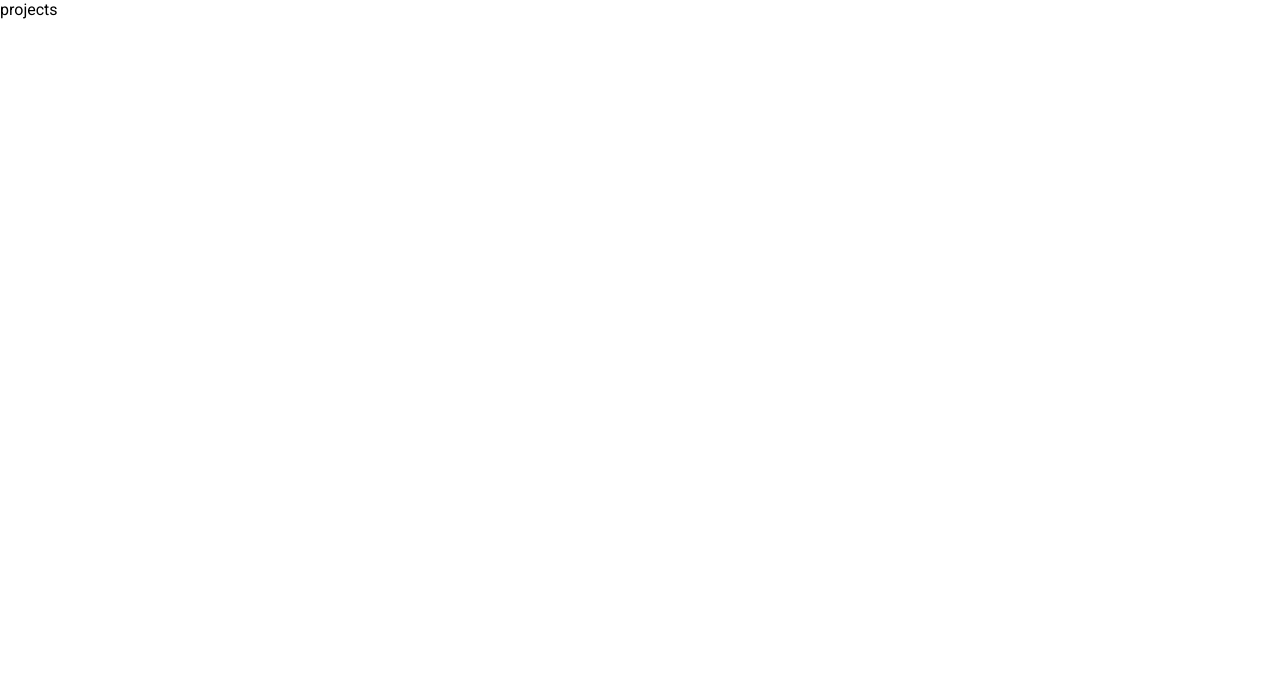
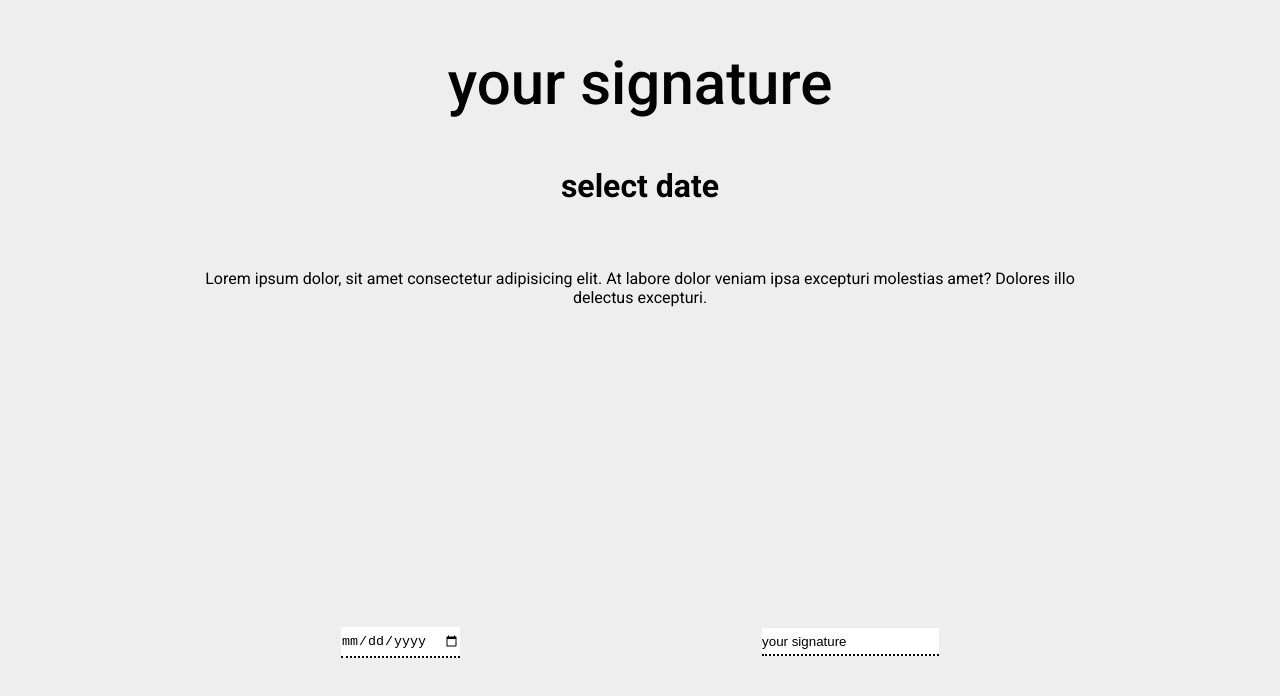
Before and after one commit to mariamnozadze/building-react-projects, a React (Create React App) app: page / in a window 1280 px wide. Shown: the top 696 px of the page. Built offline with nearby package versions, Linux system fonts and the light colour scheme.

Commit message:
- simple e signature project

```diff
--- a/src/App.js
+++ b/src/App.js
@@ -1,9 +1,10 @@
 import React from "react";
 import "./App.css"
+import Esignature from "./projects/01-e-signature-app/Esignature";
 
 function App() {
   return <div className="App">
-    projects
+    <Esignature />
   </div>;
 }
 
--- /dev/null
+++ b/src/projects/01-e-signature-app/Esignature.jsx
@@ -0,0 +1,51 @@
+import React, { useState } from "react";
+import Title from "../components/Title";
+
+export default function Esignature() {
+  const [name, setName] = useState("your signature");
+  const [date, setDate] = useState("select date");
+
+  const handleNameChange = (e) => {
+    // console.log(e.target.value)
+    setName(e.target.value);
+  };
+  const handleDateChange = (e) => {
+    setDate(e.target.value);
+  }
+
+  const inputStyle = {
+    border: "none",
+    borderBottom: "2px dotted",
+    outline: "none",
+    padding: ".35rem 0",
+  };
+
+  document.body.style.background = "#eee";
+  return (
+    <div className="container text-center">
+      <Title classes={"title"} text={name} />
+      <Title classes={"main-title mb-4"} text={!date ? "Dob" : date} />
+      <p>
+        Lorem ipsum dolor, sit amet consectetur adipisicing elit. At labore
+        dolor veniam ipsa excepturi molestias amet? Dolores illo delectus
+        excepturi.
+      </p>
+      <footer
+        className="d-flex"
+        style={{
+          justifyContent: "space-around",
+          position: "relative",
+          top: "40vh",
+        }}
+      >
+        <input type="date" value={date} style={inputStyle}  onChange={handleDateChange}></input>
+        <input
+          type="text"
+          value={name}
+          style={inputStyle}
+          onChange={handleNameChange}
+        ></input>
+      </footer>
+    </div>
+  );
+}
--- /dev/null
+++ b/src/projects/components/Title.jsx
@@ -0,0 +1,7 @@
+import React from 'react'
+
+export default function Title({classes, text}) {
+  return (
+    <h1 className={!classes ? 'title text-center' : classes}>{!text ? "Title" : text}</h1>
+  )
+}
```
